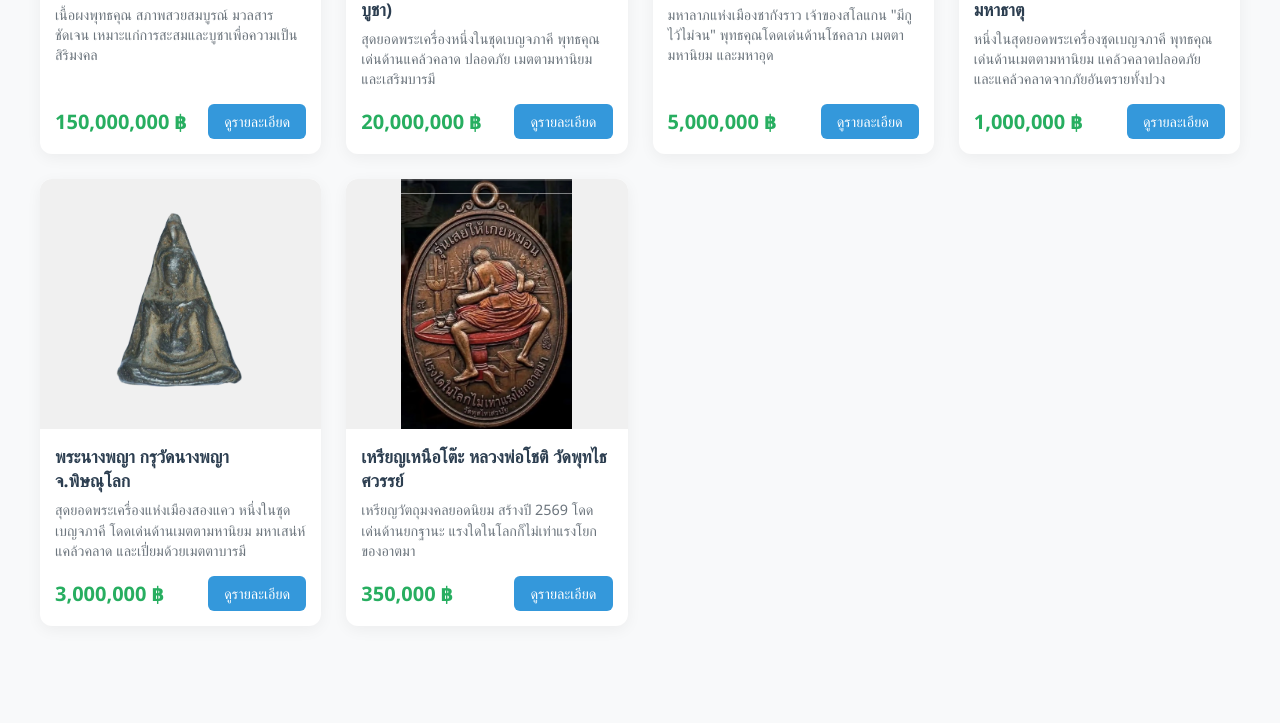
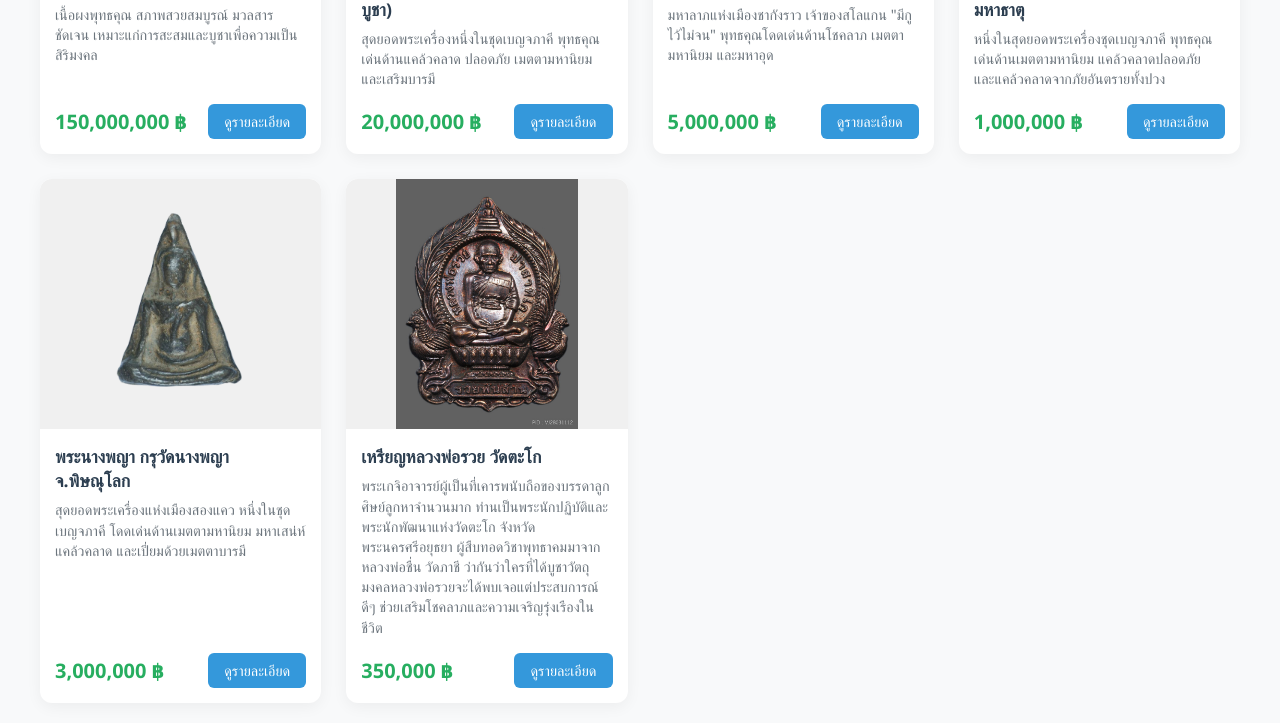
Before and after one commit to Yodsapom/maket, a plain HTML site: page table.html in a window 1280 px wide. Shown: the part 482-1205 px from the top of the page. Before the commit the page ends 1128 px from the top, so only its background shows below. Drawn offline with Linux system fonts and the light colour scheme.

Commit message:
Update table.html

```diff
--- a/table.html
+++ b/table.html
@@ -220,10 +220,10 @@
 
         <!-- สินค้าชิ้นที่ 6 -->
         <div class="product-card">
-            <img src="หลวงพ่อโชติ.png" alt="หลวงพ่อโชติ" class="product-image">
+            <img src="หลวงพ่อรวย.png" alt="หลวงพ่อรวย" class="product-image">
             <div class="product-info">
-                <h2 class="product-title">เหรียญเหนือโต๊ะ หลวงพ่อโชติ วัดพุทไธศวรรย์</h2>
-                <p class="product-description">เหรียญวัตถุมงคลยอดนิยม สร้างปี 2569 โดดเด่นด้านยกฐานะ แรงใดในโลกก็ไม่เท่าแรงโยกของอาตมา</p>
+                <h2 class="product-title">เหรียญหลวงพ่อรวย วัดตะโก</h2>
+                <p class="product-description">พระเกจิอาจารย์ผู้เป็นที่เคารพนับถือของบรรดาลูกศิษย์ลูกหาจำนวนมาก ท่านเป็นพระนักปฏิบัติและพระนักพัฒนาแห่งวัดตะโก จังหวัดพระนครศรีอยุธยา ผู้สืบทอดวิชาพุทธาคมมาจากหลวงพ่อชื่น วัดภาชี ว่ากันว่าใครที่ได้บูชาวัตถุมงคลหลวงพ่อรวยจะได้พบเจอแต่ประสบการณ์ดีๆ ช่วยเสริมโชคลาภและความเจริญรุ่งเรืองในชีวิต</p>
                 <div class="product-bottom">
                     <span class="product-price">350,000 ฿</span>
                     <button class="btn-detail">ดูรายละเอียด</button>
```
